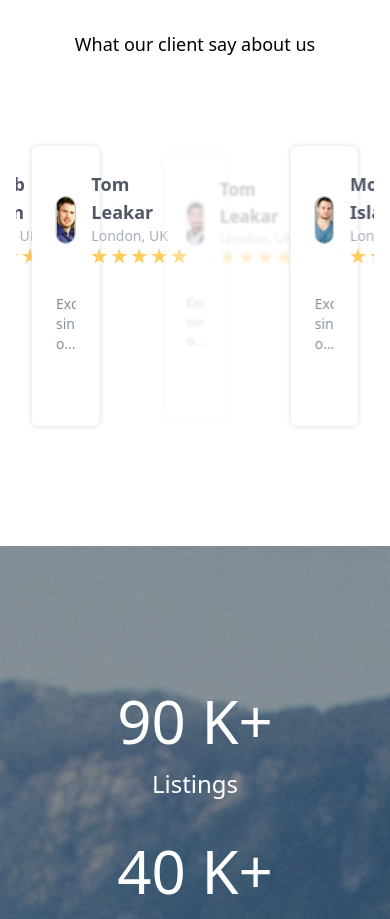
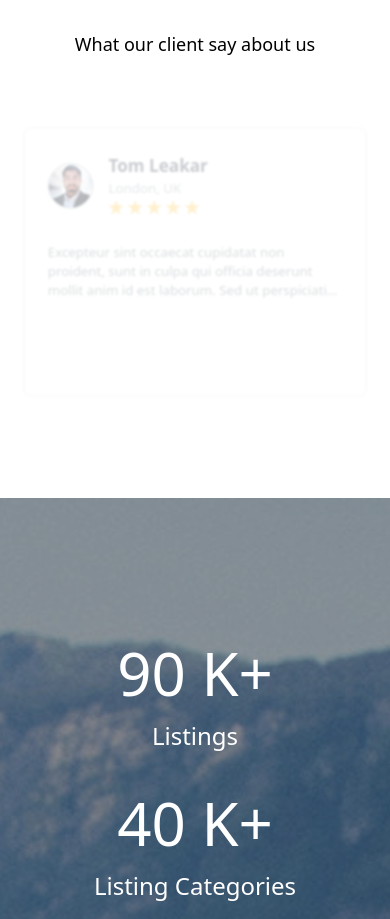
Before and after one commit to jhonlima97/landing-page, an Angular app: page / in a window 390 px wide. Shown: the part 7021-7940 px from the top of the page. Built offline with nearby package versions, Linux system fonts and the light colour scheme.

Commit message:
update responsive

```diff
--- a/angular.json
+++ b/angular.json
@@ -74,12 +74,15 @@
               "buildTarget": "listrace:build:production"
             },
             "development": {
-              "buildTarget": "listrace:build:development"
+              "buildTarget": "listrace:build:development",
+              "hmr": true,
+              "liveReload": true
             }
           },
           "defaultConfiguration": "development",
           "options": {
             "proxyConfig": "proxy.conf.json"
+
           }
         },
         "extract-i18n": {
--- a/src/app/components/reviews/reviews.component.html
+++ b/src/app/components/reviews/reviews.component.html
@@ -3,22 +3,23 @@
     <swiper-container
       init="false"
       class="w-full flex overflow-hidden"
-      slides-per-view="3"
-      space-between="30"
+      slides-per-view="1"
+      space-between="15"
       loop="true"
       autoplay="true"
-      autoplay-delay="1000"
+      autoplay-delay="3000"
       speed="300"
       centered-slides="true"
       breakpoints='{
-        "1024": { "slidesPerView": 3 },
-        "768": { "slidesPerView": 2 },
-        "480": { "slidesPerView": 1 }
+        "320": { "slidesPerView": 1, "spaceBetween": 15 },
+        "480": { "slidesPerView": 1, "spaceBetween": 20 },
+        "768": { "slidesPerView": 2, "spaceBetween": 30 },
+        "1024": { "slidesPerView": 3, "spaceBetween": 30 }
       }'
     >
 
       @for (review of reviews; track review.id) {
-        <swiper-slide class="flex-shrink-0 w-full md:w-1/2 lg:w-1/3 px-4 py-6 transition-transform">
+        <swiper-slide class="flex-shrink-0 transition-transform">
           <div class="card-fade w-full h-[280px] p-6 bg-white rounded-md shadow-feature-card text-paragraph text-left transition duration-300 hover:shadow-lg hover:scale-[1.02]">
             <div class="flex items-center gap-4 pb-4 capitalize">
               <img [src]="review.image" [alt]="review.client" class="w-12 h-12 rounded-full object-cover border border-light-gray" />
--- a/src/app/components/reviews/reviews.component.ts
+++ b/src/app/components/reviews/reviews.component.ts
@@ -1,4 +1,4 @@
-import { Component, OnInit, CUSTOM_ELEMENTS_SCHEMA, AfterViewInit,Inject, PLATFORM_ID } from '@angular/core';
+import { Component, OnInit, CUSTOM_ELEMENTS_SCHEMA, AfterViewInit,Inject, PLATFORM_ID, OnDestroy } from '@angular/core';
 import { isPlatformBrowser } from '@angular/common';
 import { ReviewsService } from '../../api/reviews.service';
 import 'swiper/element/bundle';
@@ -21,42 +21,75 @@ interface ReviewCard {
   schemas: [CUSTOM_ELEMENTS_SCHEMA] // Permite el uso de Swiper Element
 })
 
-export class ReviewsComponent implements OnInit, AfterViewInit {
+export class ReviewsComponent implements OnInit, AfterViewInit, OnDestroy {
   reviews: ReviewCard[] = [];
+  private swiperInitialized = false;
 
-
-  constructor(private reviewsService: ReviewsService,
+  constructor(
+    private reviewsService: ReviewsService,
     @Inject(PLATFORM_ID) private platformId: Object
   ) {}
 
   ngOnInit(): void {
     this.reviewsService.getReviewsData().subscribe((data: ReviewCard[]) => {
       this.reviews = data;
-
-    if (isPlatformBrowser(this.platformId)) {
-      setTimeout(() => {
-        const swiperEl = document.querySelector('swiper-container');
-        if (swiperEl) swiperEl.initialize();
-      }, 0);
-    }
+      // Reinicializar Swiper después de que los datos cambien
+      this.initializeSwiper();
     }, (error) => {
       console.error('Error fetching reviews data', error);
     });
   }
 
   ngAfterViewInit(): void {
+    // Solo inicializar si no se ha hecho ya
+    if (!this.swiperInitialized) {
+      this.initializeSwiper();
+    }
+  }
+
+  ngOnDestroy(): void {
+    // Limpiar al destruir el componente
     if (isPlatformBrowser(this.platformId)) {
       const swiperEl = document.querySelector('swiper-container');
+      if (swiperEl && swiperEl.swiper) {
+        swiperEl.swiper.destroy();
+      }
+    }
+  }
+
+  private initializeSwiper(): void {
+    if (!isPlatformBrowser(this.platformId) || this.reviews.length === 0) {
+      return;
+    }
+
+    setTimeout(() => {
+      const swiperEl = document.querySelector('swiper-container') as any;
       if (swiperEl) {
+        // Destruir instancia previa si existe
+        if (swiperEl.swiper) {
+          swiperEl.swiper.destroy();
+        }
+
+        // Inicializar Swiper
+        swiperEl.initialize();
+        this.swiperInitialized = true;
+
+        // Agregar event listener para slides activos
         swiperEl.addEventListener('activeIndexChange', () => {
           const activeIndex = swiperEl.swiper.activeIndex;
           const slides = swiperEl.querySelectorAll('swiper-slide');
-        slides.forEach((slide, i) => {
+          slides.forEach((slide: Element, i: number) => {
             const isCentered = i === activeIndex + 1;
             slide.classList.toggle('center-slide', isCentered);
           });
         });
       }
+    }, 100); // Aumenté el timeout para asegurar que el DOM esté listo
+  }
+
+  // Método para forzar reinicialización (útil para desarrollo)
+  reinitializeSwiper(): void {
+    this.swiperInitialized = false;
+    this.initializeSwiper();
   }
 }
-}
```
Lines whose indentation alone changed are shown as unchanged.
